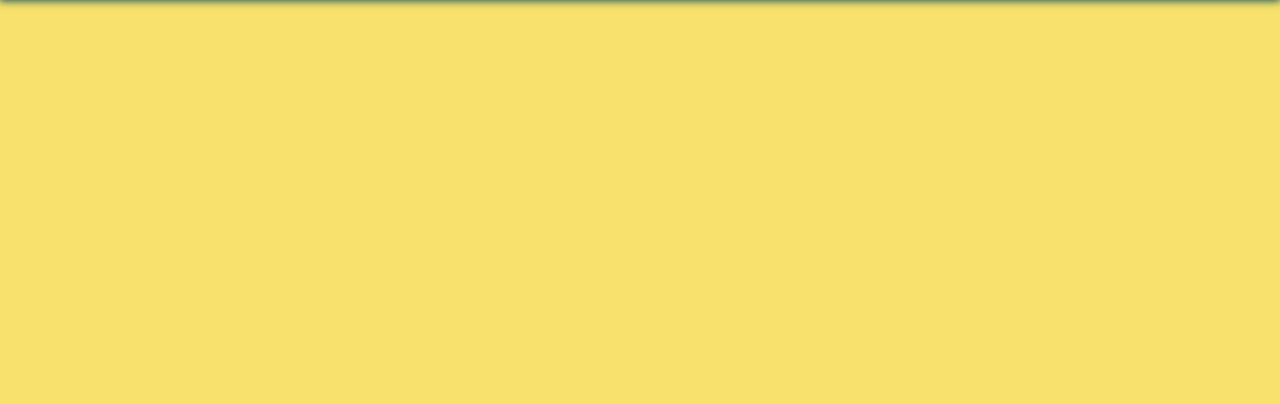
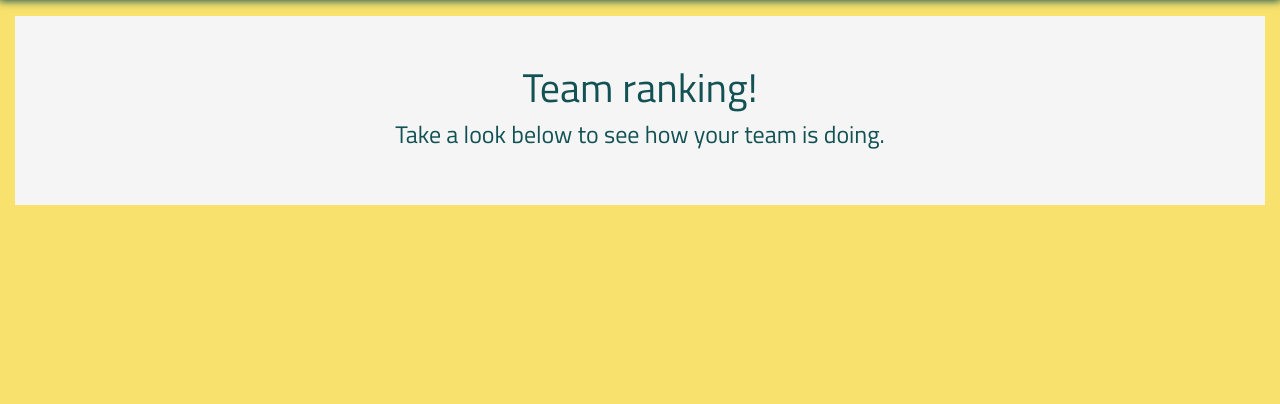
Before and after one commit to Code-Institute-Submissions/PubScore, a Flask app: page /overview in a window 1280 px wide. Shown: the part 80-484 px from the top of the page. Run offline with Flask 2, Linux system fonts and the light colour scheme; data that the repository does not hold is empty; some libraries are stand-ins or nearby versions.

Commit message:
Add title to overview page

```diff
--- a/templates/contact.html
+++ b/templates/contact.html
@@ -13,6 +13,6 @@
                 <textarea rows="5" id="message" name="message" placeholder=" Message" class="form-control form-margin" required></textarea>
                 <input type="submit" class="submit-btn btn form-control form-margin-btn" value="Submit"/>
             </form>
-        <div>
+        </div>
     </div>
 {% endblock %}
--- a/templates/dashboard.html
+++ b/templates/dashboard.html
@@ -25,6 +25,6 @@
                     Lastly, you can use the contact page in case any problems with the site occur.
                 </p>
             </div>
-        <div>
+        </div>
     </div>
 {% endblock %}
--- a/templates/index.html
+++ b/templates/index.html
@@ -20,6 +20,6 @@
                     From there you will get redirected to the admin dashboard page.
                 </p>
             </div>
-        <div>
+        </div>
     </div>
 {% endblock %}
--- a/templates/overview.html
+++ b/templates/overview.html
@@ -1,6 +1,14 @@
 {% extends 'base.html' %}
 {% block content %}
     <!-- An overview of all the teams in the competition ranked by score -->
+    <div class="row page">
+        <div class="col-12 content">
+            <div class="title-text">
+                <h1>Team ranking!</h1>
+                <h4>Take a look below to see how your team is doing.</h4>
+            </div>
+        </div>
+    </div>
     <div class="row">
         {% for competitor in competitors %}
             <div class="col-12 col-lg-6">
```
